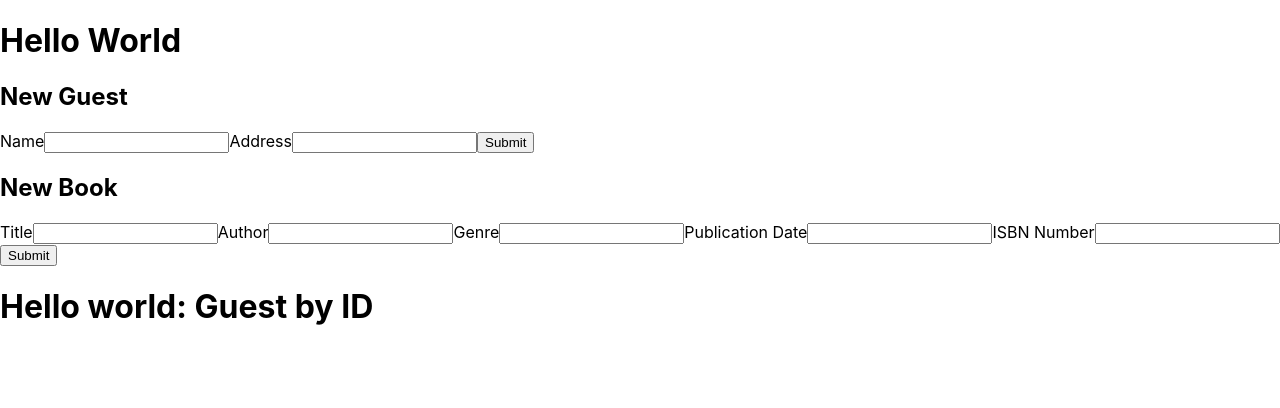
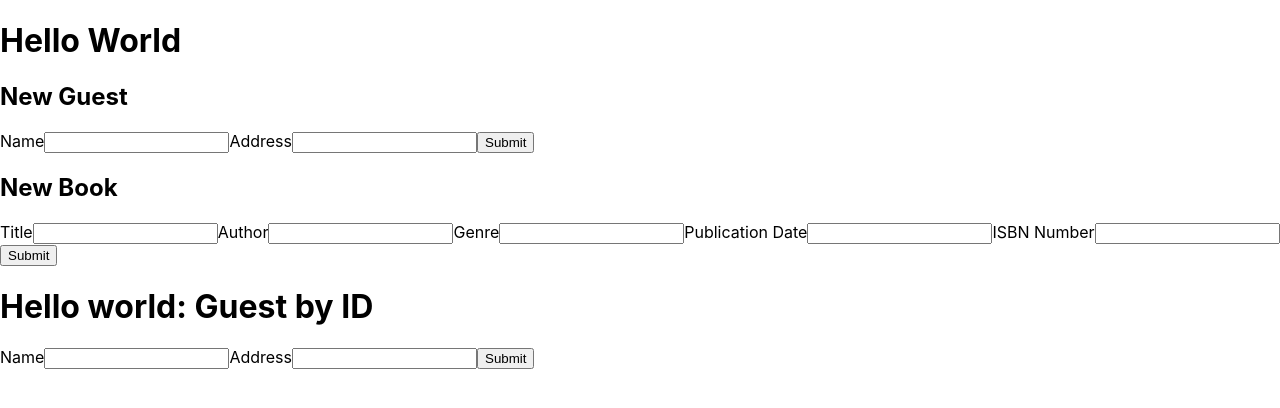
Before and after one commit to JRMartinez91/jrmunit4project, a React (Create React App) app in the folder library-app/library_app_client/: page /guests/1 in a window 1280 px wide. Shown: the top 408 px of the page. Built offline with nearby package versions, Linux system fonts and the light colour scheme; no server answers.

Commit message:
guest update route functional

```diff
--- a/library-app/library_app_client/src/components/GuestByID.js
+++ b/library-app/library_app_client/src/components/GuestByID.js
@@ -1,8 +1,48 @@
 import React, {Component} from 'react'
 
 class GuestByID extends Component {
-    state={
-        guest: {}
+    constructor(props){
+        super(props)
+        this.state={
+            guest: {},
+            editedGuest: {}
+        }
+        this.handleChange = this.handleChange.bind(this);
+        this.handleSubmit = this.handleSubmit.bind(this);
+    }
+
+    getGuest(){
+        fetch(`http://localhost:3000/guests/${this.props.match.params.id}`)
+        .then(response=>response.json())
+        .then(json => this.setState({guest: json,editedGuest: json}))
+    .catch(error => console.error(error))
+    }
+
+    handleChange(event){
+        this.setState({editedGuest:{[event.target.id]: event.target.value}});
+    }
+
+    handleSubmit(event){
+        fetch(`http://localhost:3000/guests/${this.props.match.params.id}`,{
+            body: JSON.stringify({
+                name: this.state.editedGuest.name,
+                address: this.state.editedGuest.address
+            }),
+            method: 'PUT',
+            headers:{
+                'Accept': 'application/json, text/plain, */*',
+                'Content-Type': 'application/json'
+            }
+        }).then(createdGuest => {
+            return createdGuest.json();
+        }).then(jsonBook => {
+            console.log(jsonBook);
+        }).catch(error=> console.log(error));
+    }
+
+    componentDidMount(){
+        this.getGuest();
+        console.log(this.props.match.params);
     }
 
     getGuests(){
@@ -13,7 +53,7 @@ class GuestByID extends Component {
     }
 
     componentDidMount(){
-        this.getGuests();
+        this.getGuest();
         console.log(this.props.match.params);
     }
     render(){
@@ -21,6 +61,14 @@ class GuestByID extends Component {
             <>
                 <h1>Hello world: Guest by ID</h1>
                 <h2>{this.state.guest.name}</h2>
+                <h2>{this.state.guest.address}</h2>
+                <form onSubmit={this.handleSubmit}>
+                <label htmlFor='name'>Name</label>
+                <input type='text' value={this.state.editedGuest.name} onChange={this.handleChange} id='name'/>
+                <label htmlFor='address'>Address</label>
+                <input type='text' value={this.state.editedGuest.address} onChange={this.handleChange} id='address'/>
+                <input type='submit'/>
+            </form>
             </>
         )
     }
```
